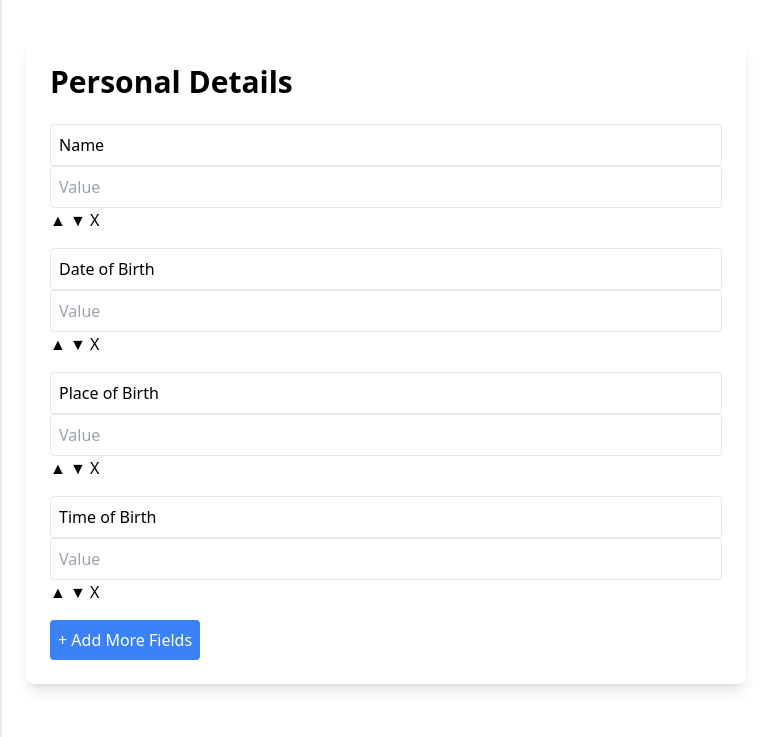
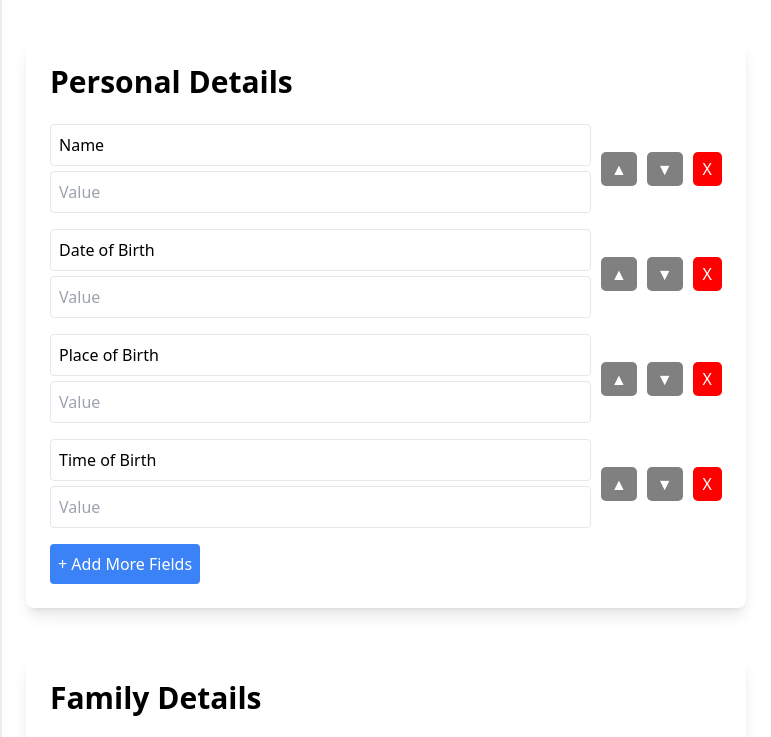
Before and after one commit to satvik017/testtool1, a plain HTML site: page index2.html in a window 1280 px wide. Shown: the part 1540-2277 px from the top of the page, without its empty margins (62-833 px from the left). Drawn offline with nearby package versions, Linux system fonts and the light colour scheme.

Commit message:
Update style.css

```diff
--- a/css/style.css
+++ b/css/style.css
@@ -121,3 +121,26 @@
 .next {
     right: 10px;
 }
+
+.field-container {
+    display: flex;
+    align-items: center;
+    gap: 10px;
+}
+.delete-btn, .move-btn {
+    background: gray;
+    color: white;
+    padding: 5px 10px;
+    border: none;
+    cursor: pointer;
+    border-radius: 5px;
+}
+.delete-btn {
+    background: red;
+}
+.field-group {
+    display: flex;
+    flex-direction: column;
+    gap: 5px;
+    width: 100%;
+}
```
